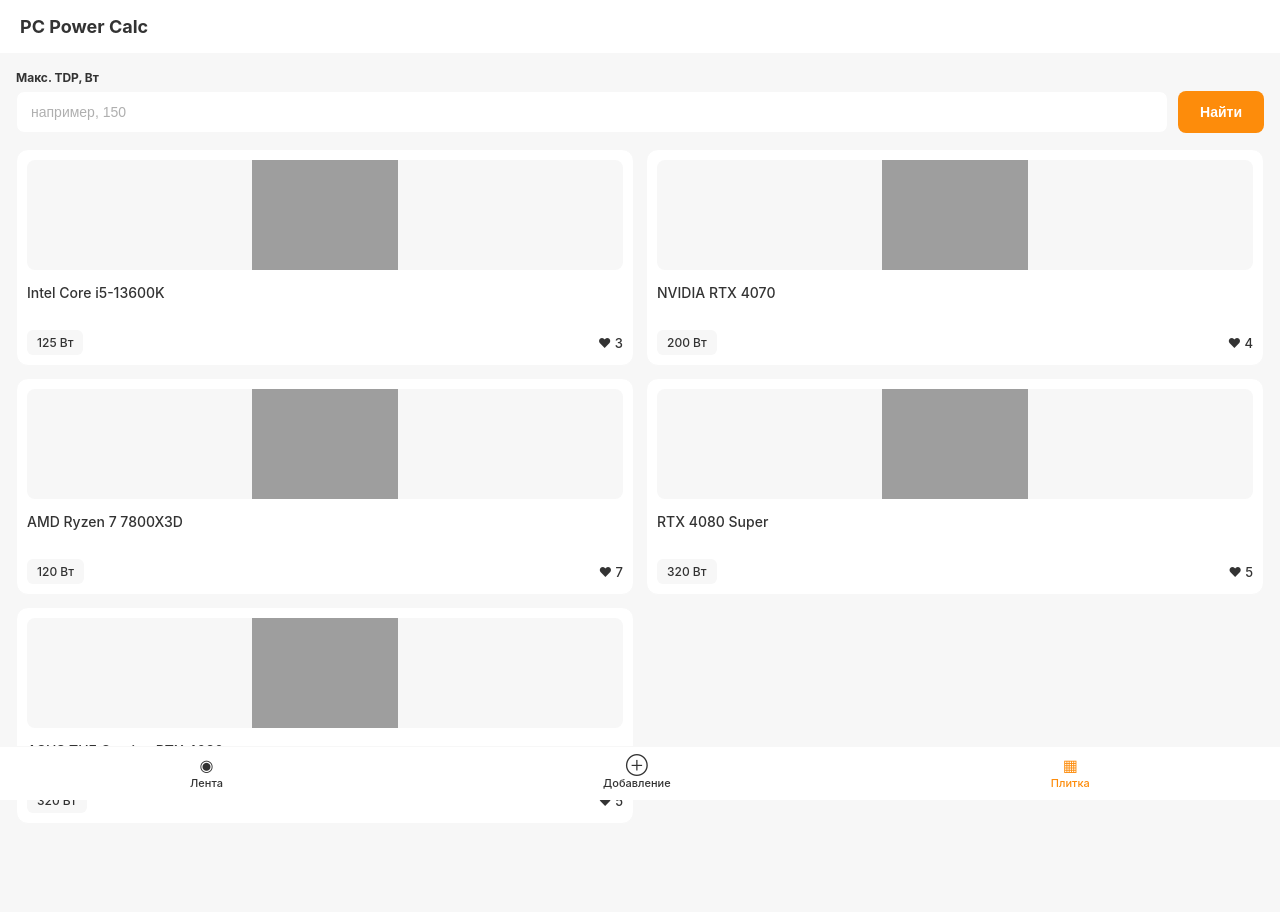
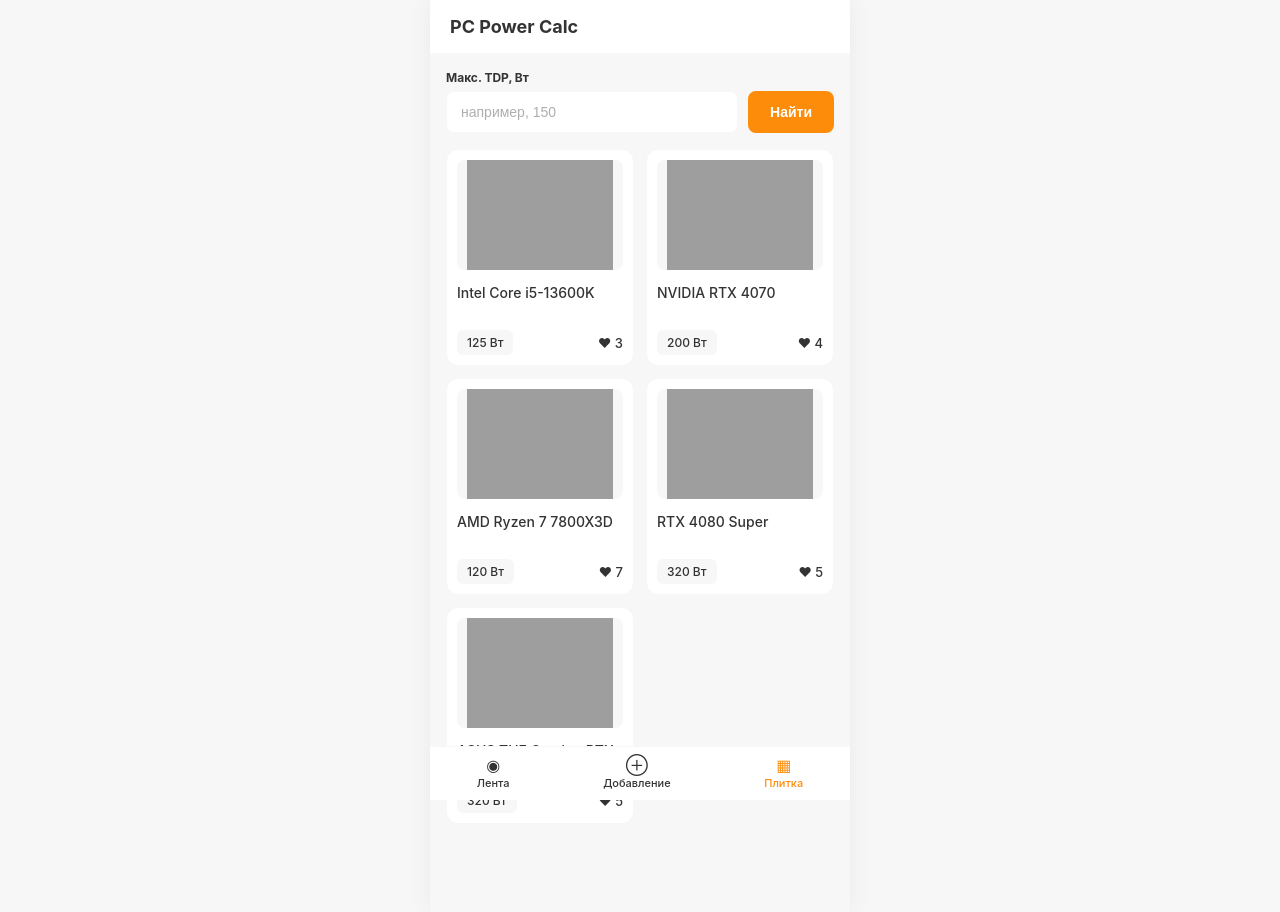
Before and after one commit to ManInTheCoat/psu-calculator-backend, a FastAPI app: page / in a window 1280 px wide. Run offline with FastAPI, Linux system fonts and the light colour scheme.

Commit message:
fix: поправил разрешение и переделал пару скриншотов

```diff
--- a/static/css/style.css
+++ b/static/css/style.css
@@ -17,6 +17,10 @@
     background: var(--border);
     color: var(--text);
     padding-bottom: 72px;
+    max-width: 420px;
+    margin: 0 auto;
+    box-shadow: 0 0 24px rgba(0, 0, 0, 0.06);
+    min-height: 100vh;
 }
 
 /* ---------- Шапка ---------- */
@@ -353,9 +357,11 @@
 
 .tabbar {
     position: fixed;
-    left: 0;
-    right: 0;
     bottom: 0;
+    left: 50%;
+    transform: translateX(-50%);
+    width: 100%;
+    max-width: 420px;
     display: flex;
     justify-content: space-around;
     background: var(--white);
```
Also changed, not shown: 1 other file.
